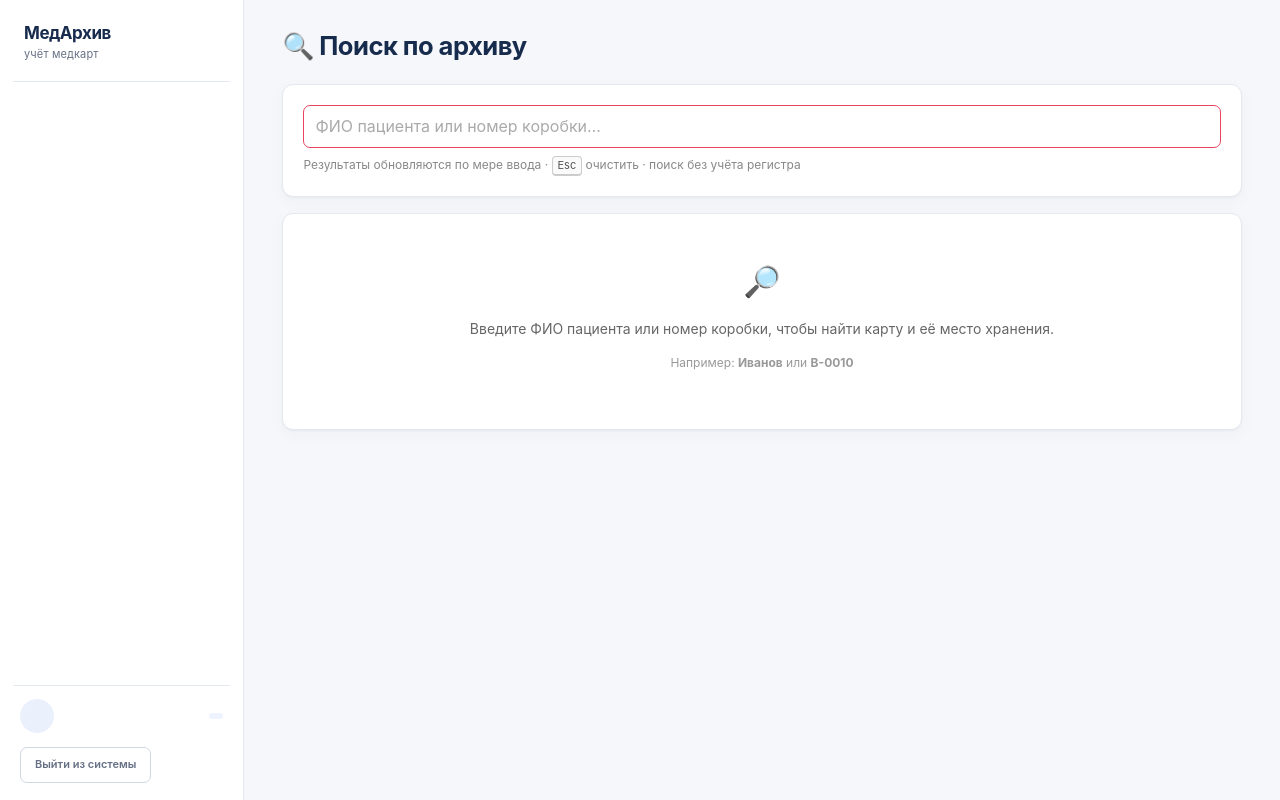
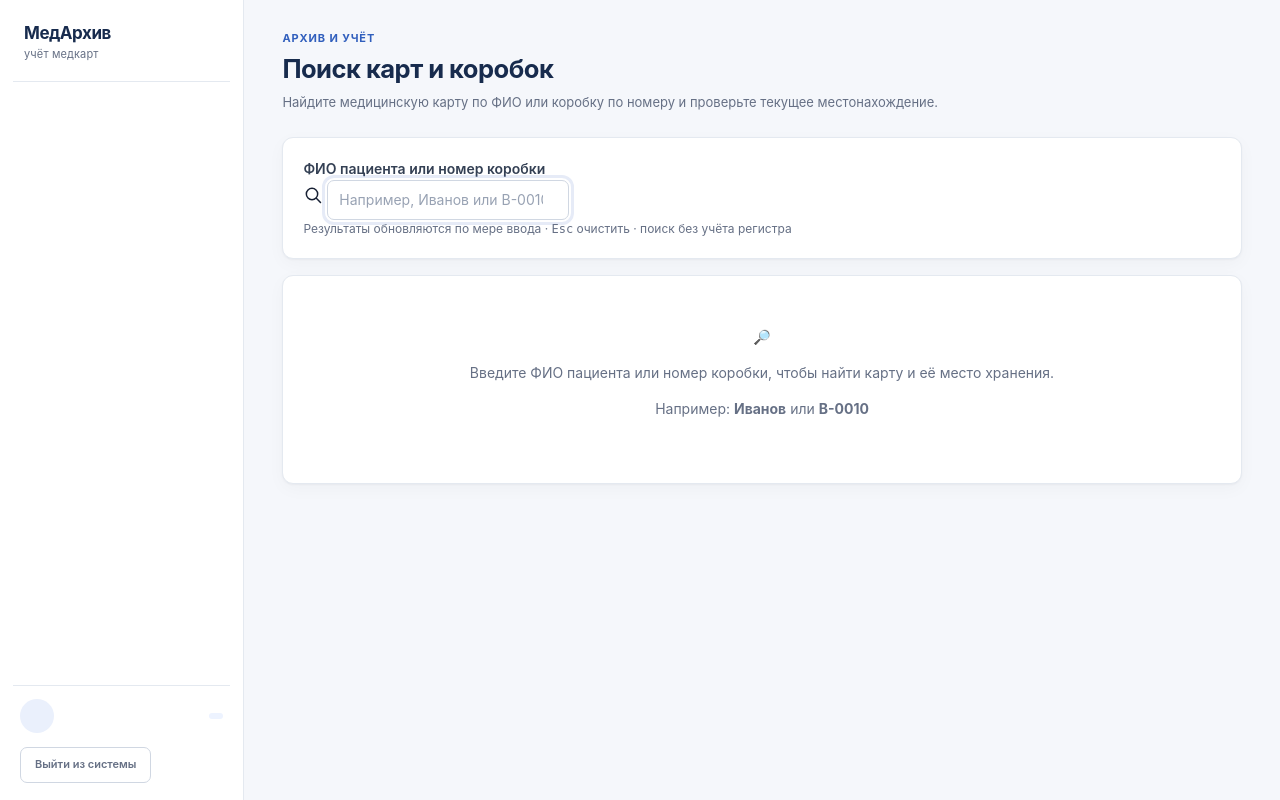
Before and after one commit to destorrr/medarchive, a FastAPI app: template src/medarchive/templates/search.html in a window 1280 px wide. Run offline with FastAPI, Linux system fonts and the light colour scheme; the template is opened without the code that fills it, so the values that code supplies are empty; some libraries are stand-ins or nearby versions.

Commit message:
Redesign search page

```diff
--- a/src/medarchive/templates/search.html
+++ b/src/medarchive/templates/search.html
@@ -1,77 +1,34 @@
 {% extends "base.html" %}
+{% block title %}Поиск карт и коробок — МедАрхив{% endblock %}
 {% block content %}
-<h1>🔍 Поиск по архиву</h1>
-<style>
-    /* Страница /search — итоговый макет (вариант C + остатки B-1).
-       Бейджи карточных статусов (.badge-*) — уже в base.html; здесь только
-       недостающие коробочные (.badge-packing/ready/received/lost), mark,
-       списки .ci/.bi и пустые состояния. */
-    .search-box { display: flex; gap: 8px; align-items: center; }
-    .search-box input {
-        flex: 1; padding: 12px 14px; border: 2px solid #ddd; border-radius: 8px;
-        font: inherit; font-size: 16px; outline: none; background: #fff; color: #1a1a2e;
-    }
-    .search-box input:focus { border-color: #e94560; }
-    .search-box input::placeholder { color: #aaa; }
-    .btn-clear {
-        background: #eef1f6; border: none; border-radius: 8px; width: 42px; height: 42px;
-        font-size: 18px; cursor: pointer; color: #666; flex-shrink: 0;
-    }
-    .btn-clear:hover { background: #e2e6ee; }
-    .search-hint { margin-top: 8px; font-size: 12px; color: #888; }
-    .kbd {
-        display: inline-block; border: 1px solid #ccc; border-bottom-width: 2px;
-        border-radius: 4px; padding: 0 5px; font-size: 11px;
-        background: #fafafa; color: #555;
-    }
-    mark { background: #ffe9a8; border-radius: 3px; padding: 0 1px; }
-
-    /* Статусы коробок, которых нет в base.html */
-    .badge-packing { background: #f3e5f5; color: #6a1b9a; }
-    .badge-ready { background: #eef1f6; color: #1a1a2e; }
-    .badge-received { background: #e3f2fd; color: #1565c0; }
-    .badge-lost { background: #fdecea; color: #c0392b; }
-
-    /* Заголовки секций результатов */
-    .card h3 { font-size: 15px; margin-bottom: 6px; color: #1a1a2e; }
-    .card h3 .cnt { color: #888; font-weight: 400; }
-
-    /* Карточка результата — карта (.ci) */
-    .ci { padding: 10px 2px; border-bottom: 1px solid #f0f0f0; }
-    .ci:last-child { border-bottom: none; }
-    .ci-top { display: flex; align-items: center; gap: 10px; }
-    .ci-fio { font-weight: 600; color: #1a1a2e; flex: 1; min-width: 0; }
-    .ci-detail { display: flex; align-items: baseline; gap: 8px; flex-wrap: wrap; margin: 4px 0 0 16px; }
-    .ci-place { font-size: 15px; font-weight: 700; color: #2e7d32; }
-    .ci-ctx { font-size: 13px; color: #555; }
-    .ci-stale { margin: 3px 0 0 16px; font-size: 12.5px; color: #999; }
-    .ci-nobox { margin: 4px 0 0 16px; font-size: 13px; color: #bbb; }
-
-    /* Коробка (.bi) */
-    .bi { display: flex; align-items: center; gap: 10px; padding: 8px 0; border-bottom: 1px solid #f5f5f5; }
-    .bi:last-child { border-bottom: none; }
-    .bi-num { font-weight: 600; color: #1a1a2e; min-width: 76px; }
-    .bi-meta { margin-left: auto; color: #888; font-size: 13px; }
-
-    /* Пустые состояния (idle / ничего не найдено) */
-    .empty-state { text-align: center; padding: 24px 16px; }
-    .empty-state .icon { font-size: 30px; margin-bottom: 8px; }
-    .empty-state p { color: #666; }
-    .empty-state .hint { margin-top: 6px; font-size: 12px; color: #999; }
-</style>
-<div class="card">
+<header class="page-header search-page-heading">
+    <div>
+        <p class="eyebrow">Архив и учёт</p>
+        <h1>Поиск карт и коробок</h1>
+        <p class="page-description">Найдите медицинскую карту по ФИО или коробку по номеру и проверьте текущее местонахождение.</p>
+    </div>
+</header>
+<section class="card search-card" aria-label="Поиск">
     <form class="search-box" method="get" action="/search" role="search">
-        <input type="text" id="search-q" name="query" value="{{ query }}"
-               placeholder="ФИО пациента или номер коробки…" autocomplete="off" autofocus
-               hx-get="/search/results"
-               hx-trigger="input changed delay:350ms, search"
-               hx-target="#search-results" hx-swap="innerHTML">
-        <button type="button" class="btn-clear" id="search-clear"
-                title="Очистить" aria-label="Очистить" {% if not query %}hidden{% endif %}>✕</button>
+        <label class="search-field-label" for="search-q">ФИО пациента или номер коробки</label>
+        <div class="search-input-row">
+            <span class="search-field-icon" aria-hidden="true">
+                <svg viewBox="0 0 24 24" width="20" height="20" fill="none" stroke="currentColor" stroke-width="1.8" stroke-linecap="round"><circle cx="10.8" cy="10.8" r="6.8"></circle><path d="m16 16 5 5"></path></svg>
+            </span>
+            <input type="search" id="search-q" name="query" value="{{ query }}"
+                   placeholder="Например, Иванов или B-0010" autocomplete="off" autofocus
+                   hx-get="/search/results"
+                   hx-trigger="input changed delay:350ms, search"
+                   hx-target="#search-results" hx-swap="innerHTML">
+            <button type="button" class="btn-clear" id="search-clear"
+                    title="Очистить поиск" aria-label="Очистить поиск" {% if not query %}hidden{% endif %}>
+                <svg viewBox="0 0 24 24" width="17" height="17" fill="none" stroke="currentColor" stroke-width="1.8" stroke-linecap="round"><path d="m6 6 12 12M18 6 6 18"></path></svg>
+            </button>
+        </div>
     </form>
-    <div class="search-hint">Результаты обновляются по мере ввода · <span class="kbd">Esc</span> очистить · поиск без учёта регистра</div>
-</div>
-<div id="search-results">
+    <div class="search-hint">Результаты обновляются по мере ввода · <kbd class="kbd">Esc</kbd> очистить · поиск без учёта регистра</div>
+</section>
+<div id="search-results" aria-live="polite" aria-busy="false">
     {% include "search_fragment.html" %}
 </div>
 {% endblock %}
```
